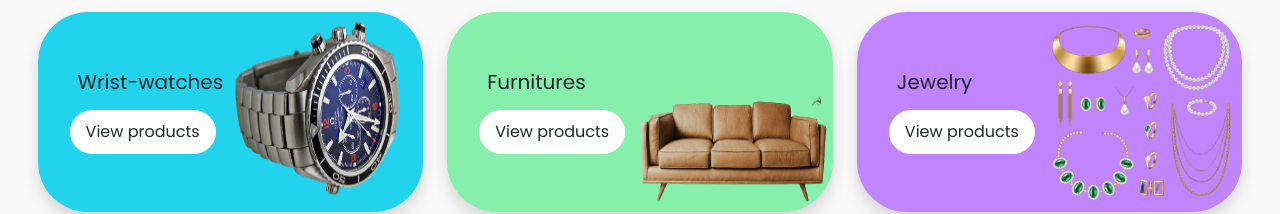
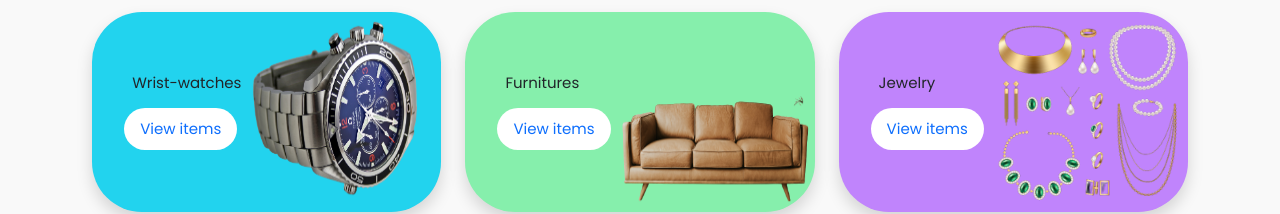
Before and after one commit to Eradz/social-fullstack, a React (Create React App) app: page / in a window 1280 px wide. Shown: the part 718-932 px from the top of the page. Built offline with nearby package versions, Linux system fonts and the light colour scheme; no server answers.

Commit message:
home links

```diff
--- a/src/components/category/Category.jsx
+++ b/src/components/category/Category.jsx
@@ -6,21 +6,23 @@ import men from '../../assest/man2.png'
 import woman from '../../assest/womann.png'
 import couch from '../../assest/couch.png'
 import { motion } from "framer-motion"
+import {Link} from 'react-router-dom'
+
 function Category() {
     const categories = [
-        {id:1, name: 'Wrist-watches', button: 'View products', img: watch, bg:'bg-cyan-400' },
-        {id:2, name: 'Furnitures', button: 'View products', img: couch, bg: 'bg-green-300'},
-        {id:3, name: 'Jewelry', button: 'View products', img: jewelry, bg: 'bg-purple-400'},
-        {id:4, name: 'Electronics', button: 'View products', img: tv, bg: 'bg-orange-300'},
-        {id:5, name: 'Male wears', button: 'View products', img: men, bg:'bg-orange-400' },
-        {id:6, name: 'Female wears', button: 'View products', img: woman, bg: 'bg-gray-400'},
+        {id:1, name: 'Wrist-watches', button: 'View items', img: watch, bg:'bg-cyan-400' },
+        {id:2, name: 'Furnitures', button: 'View items', img: couch, bg: 'bg-green-300'},
+        {id:3, name: 'Jewelry', button: 'View items', img: jewelry, bg: 'bg-purple-400'},
+        {id:4, name: 'Electronics', button: 'View items', img: tv, bg: 'bg-orange-300'},
+        {id:5, name: 'Male wears', button: 'View items', img: men, bg:'bg-orange-400' },
+        {id:6, name: 'Female wears', button: 'View items', img: woman, bg: 'bg-gray-400'},
     ]
 
 
   return (
-    <div className='flex justify-center items-center flex-col mt-5'>
+    <div className='flex justify-center items-center flex-col mt-5 '>
         <h1 className='font-semibold mb-4'>All Categories</h1>
-        <div className="grid md:grid-cols-3  gap-4">
+        <div className="grid md:grid-cols-3  gap-4 px-3 ">
            { categories.map((item) => {
            return <motion.div
            transition={{duration: 0.8}}
@@ -28,9 +30,9 @@ function Category() {
            whileInView={{scale: 1, opacity: 1}}
            whileHover={{ scale:1.07 }}
            key={item.id} className= {`${item.bg} shadow shadow-black w-[100%] flex justify-between pl-8 rounded-[50px]`} >
-            <div className="my-auto">
-            <h5 className='font-[580] pl-2'>{item.name}</h5>
-            <button className='mt-2 px-3 py-2.5 rounded-[25px] bg-white' >{item.button}</button>
+            <div className="my-auto ">
+            <h5 className='font-[590] pl-2 text-[15px]'>{item.name}</h5>
+            <Link to='/category'><button className='mt-2 px-3 py-2.5 rounded-[25px] bg-white text-[15px] ' >{item.button}</button></Link>
             </div>
             <img className='w-[200px] h-[200px]' src={item.img} alt={item.name}/>
         </motion.div>
```
